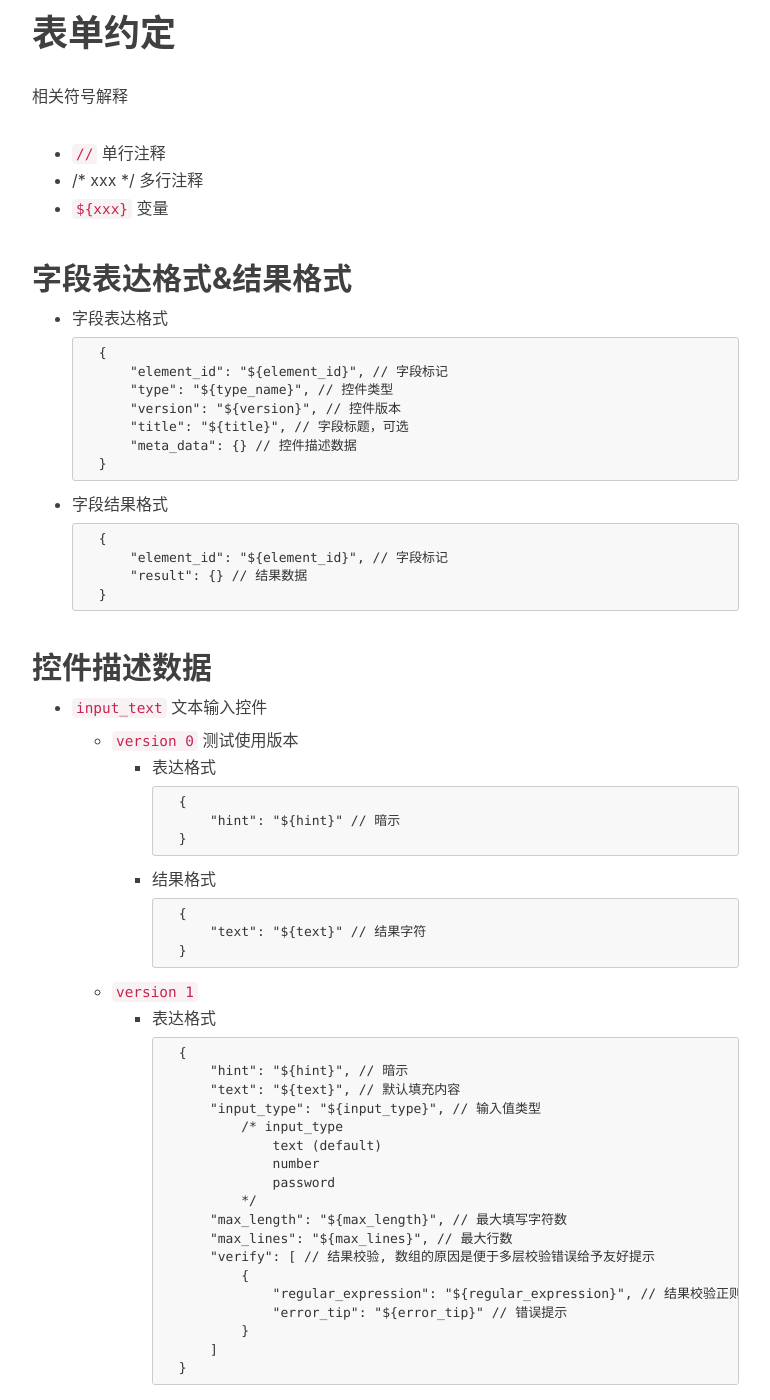
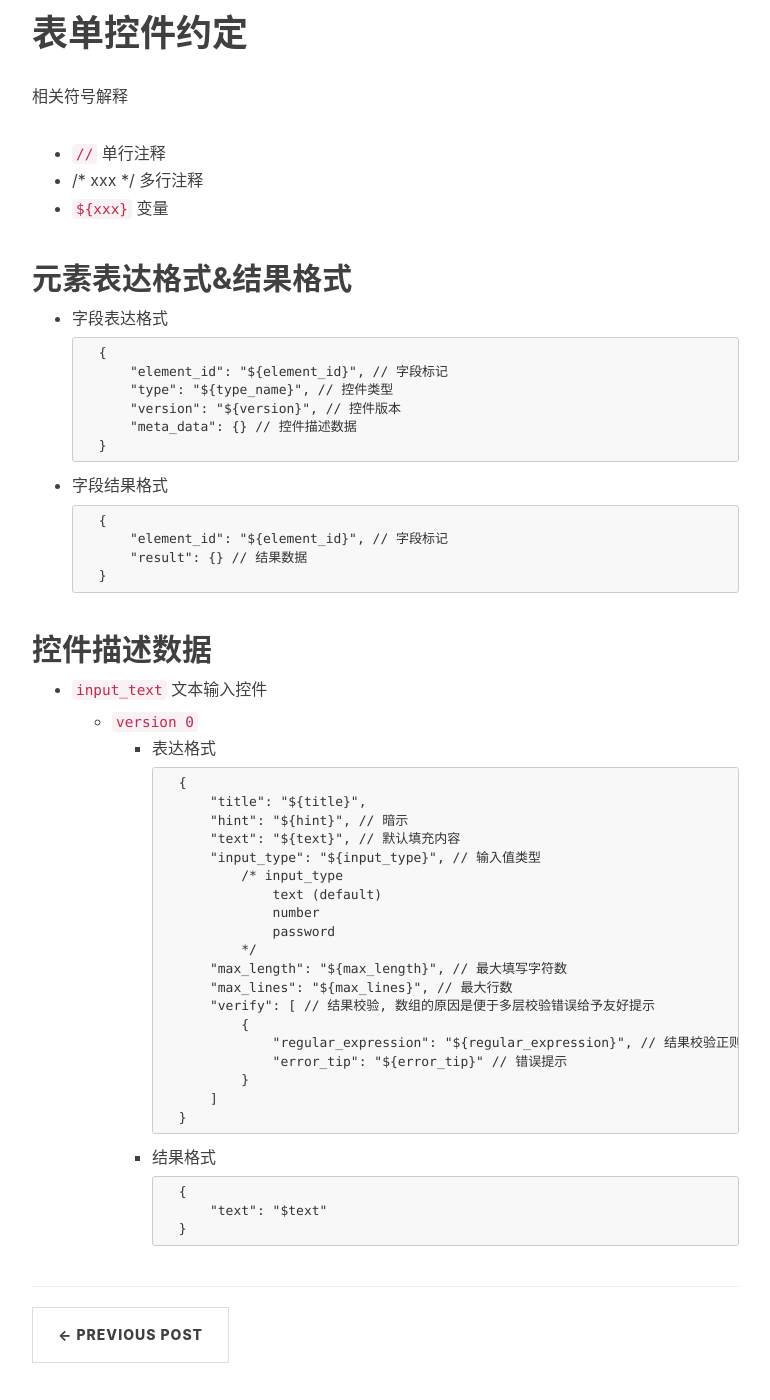
Before and after one commit to imfms/imfms.github.io, a Jekyll site: the page built from _posts/2017-05-22-form-guide.markdown, in a window 1280 px wide and 1400 px high, scrolled down 459 px. Shown: the whole window, without its empty margins (233-1003 px from the left). Built offline with Jekyll 4.4.1, drawn with Linux system fonts in a browser that asks for light colours; nearby versions of some CDN libraries; our own code applies the rules of GitHub Pages for plain Markdown files; comment, search, counter and statistics services are not loaded.

Commit message:
Update 2017-05-22-form-guide.markdown

```diff
--- a/_posts/2017-05-22-form-guide.markdown
+++ b/_posts/2017-05-22-form-guide.markdown
@@ -1,4 +1,4 @@
-# 表单约定
+# 表单控件约定
 
 相关符号解释
 
@@ -6,7 +6,7 @@
 - /* xxx */ 多行注释
 - `${xxx}` 变量
 
-## 字段表达格式&结果格式
+## 元素表达格式&结果格式
 
 - 字段表达格式
 
@@ -14,7 +14,6 @@
 			"element_id": "${element_id}", // 字段标记
 			"type": "${type_name}", // 控件类型
 			"version": "${version}", // 控件版本
-			"title": "${title}", // 字段标题，可选
 			"meta_data": {} // 控件描述数据
 		}
 
@@ -30,23 +29,11 @@
 
 - `input_text` 文本输入控件
 
-	- `version 0` 测试使用版本
+	- `version 0`
 		- 表达格式
 
 				{
-					"hint": "${hint}" // 暗示
-				}
-
-		- 结果格式
-
-				{
-					"text": "${text}" // 结果字符
-				}
-
-	- `version 1`
-		- 表达格式
-
-				{
+					"title": "${title}",
 					"hint": "${hint}", // 暗示
 					"text": "${text}", // 默认填充内容
 					"input_type": "${input_type}", // 输入值类型
```
